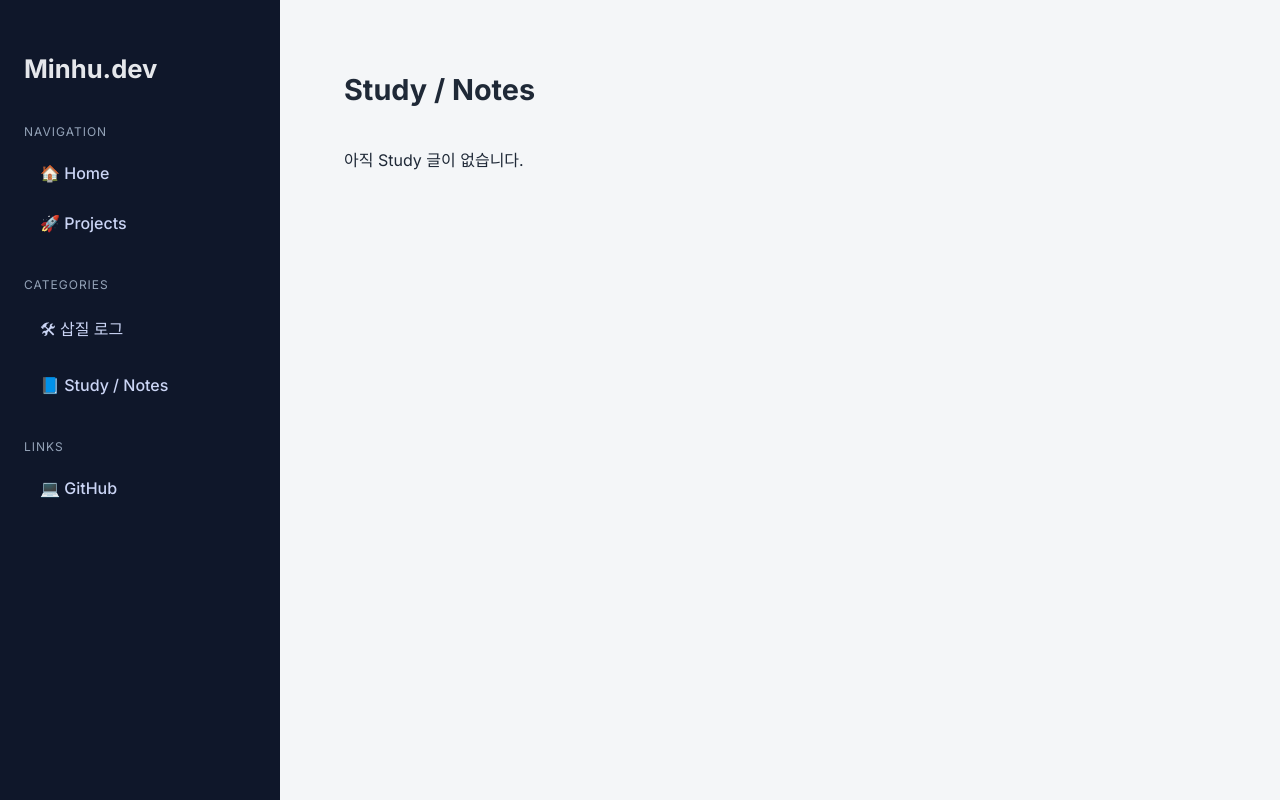
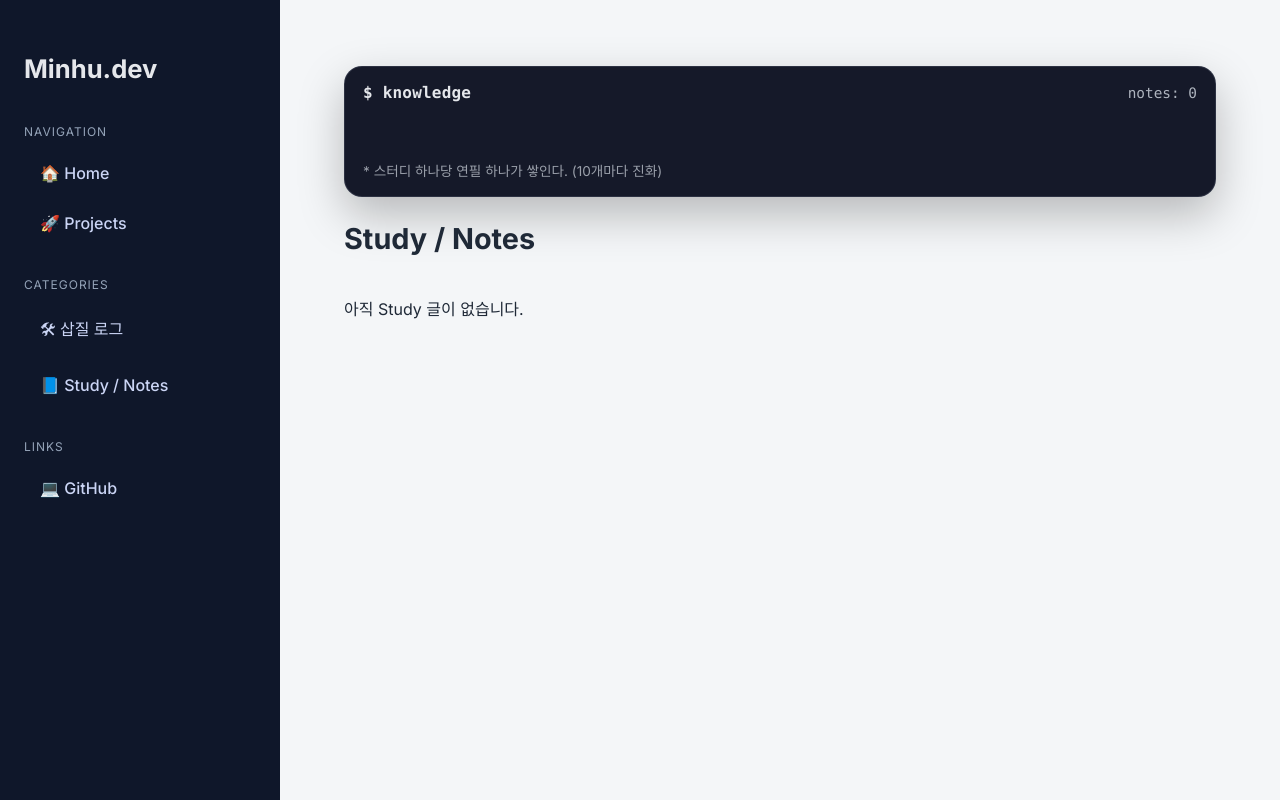
Before and after one commit to MinHu000/Django_blog, a Django app: page /study/ in a window 1280 px wide. Run offline with Django 5.2, Linux system fonts and the light colour scheme; data that the repository does not hold is empty.

Commit message:
Add files via upload

```diff
--- a/blog/templates/blog/base.html
+++ b/blog/templates/blog/base.html
@@ -206,7 +206,7 @@ button.btn {
   display: flex;
   align-items: center;
   justify-content: center;
-  margin-bottom: 120px;
+  margin-bottom: 60px;
 }
 
 .terminal {
@@ -283,6 +283,95 @@ button.btn {
   display: grid;
   gap: 24px;   /* ← 카드 사이 간격 */
 }
+.sandcastle-card{
+  margin-top: 18px;
+  padding: 16px 18px;
+  border-radius: 18px;
+  background: rgba(2, 6, 23, 0.92);
+  border: 1px solid rgba(148,163,184,0.18);
+  box-shadow: 0 18px 45px rgba(0,0,0,0.25);
+  color: #e5e7eb;
+}
+
+.sandcastle-head{
+  display:flex;
+  align-items: baseline;
+  justify-content: space-between;
+  gap: 14px;
+  margin-bottom: 12px;
+}
+
+.sandcastle-title{
+  font-family: ui-monospace, SFMono-Regular, Menlo, Monaco, Consolas, "Liberation Mono", monospace;
+  font-weight: 700;
+  letter-spacing: 0.2px;
+}
+
+.sandcastle-meta{
+  font-family: ui-monospace, SFMono-Regular, Menlo, Monaco, Consolas, "Liberation Mono", monospace;
+  font-size: 0.9rem;
+  color: rgba(226,232,240,0.75);
+}
+.sandcastle-meta .dot{ margin: 0 8px; opacity: 0.6; }
+
+.sandcastle-grid{
+  display:flex;
+  flex-wrap: wrap;
+  gap: 8px;
+  padding: 10px 0 6px;
+  min-height: 36px;
+}
+
+.castle{
+  width: 34px;
+  height: 34px;
+  display:flex;
+  align-items:center;
+  justify-content:center;
+  border-radius: 10px;
+  background: rgba(255,255,255,0.06);
+  border: 1px solid rgba(148,163,184,0.12);
+  transition: transform .12s ease, background .12s ease;
+  user-select:none;
+}
+
+.castle.pop{
+  transform: translateY(-2px) scale(1.06);
+  background: rgba(79,70,229,0.12);
+  border-color: rgba(99,102,241,0.35);
+}
+
+.sandcastle-actions{
+  display:flex;
+  gap: 10px;
+  margin-top: 10px;
+}
+
+.sand-btn{
+  padding: 10px 12px;
+  border-radius: 12px;
+  border: 1px solid rgba(148,163,184,0.18);
+  background: rgba(79,70,229,0.15);
+  color: #e5e7eb;
+  font-weight: 700;
+  cursor: pointer;
+}
+
+.sand-btn:hover{ background: rgba(79,70,229,0.22); }
+
+.sand-btn.ghost{
+  background: rgba(255,255,255,0.06);
+}
+
+.sand-btn.ghost:hover{
+  background: rgba(255,255,255,0.10);
+}
+
+.sandcastle-hint{
+  margin-top: 10px;
+  font-size: 0.85rem;
+  color: rgba(226,232,240,0.65);
+}
 
 </style>
 </head>
@@ -348,9 +437,9 @@ const lines = [
   "minhu",
   "",
   "$ focus",
-  "- Django Admin Customizing",
-  "- Crowd Control Project",
-  "- Study / Debug Logs",
+  "- Learning",
+  "- Building",
+  "- Refining",
   "",
   "$ status",
   "learning & building"
--- a/blog/templates/blog/study_list.html
+++ b/blog/templates/blog/study_list.html
@@ -2,6 +2,33 @@
 {% block title %}Study / Notes{% endblock %}
 
 {% block content %}
+<!-- 📘 Study Progress Terminal -->
+<div class="sandcastle-card mb-5">
+  <div class="sandcastle-head">
+    <div class="sandcastle-title">$ knowledge</div>
+    <div class="sandcastle-meta">
+      notes: {{ study_count }}
+    </div>
+  </div>
+
+  <div class="sandcastle-grid">
+    {% for i in ""|ljust:study_count %}
+      {% if forloop.counter0|divisibleby:20 %}
+        <span class="castle">🖊️</span>
+      {% elif forloop.counter0|divisibleby:10 %}
+        <span class="castle">✒️</span>
+      {% else %}
+        <span class="castle">✏️</span>
+      {% endif %}
+    {% endfor %}
+  </div>
+
+  <div class="sandcastle-hint">
+    * 스터디 하나당 연필 하나가 쌓인다. (10개마다 진화)
+  </div>
+</div>
+
+
 <h2>Study / Notes</h2>
 
 <div class="grid">
--- a/blog/urls.py
+++ b/blog/urls.py
@@ -2,6 +2,7 @@ from django.urls import path
 from . import views
 
 urlpatterns = [
+    path("", views.home, name="home"),
     path("", views.post_list, name="post_list"),
     path("debug/", views.debug_list, name="debug_list"),
     path("debug/<int:pk>/", views.debug_detail, name="debug_detail"),
--- a/blog/views.py
+++ b/blog/views.py
@@ -1,10 +1,11 @@
-
 from django.shortcuts import render
 from .models import Post
 from django.shortcuts import render, get_object_or_404
+
 def post_list(request):
     posts = Post.objects.all().order_by("-created_at")
     return render(request, "blog/post_list.html", {"posts": posts})
+
 
 def debug_list(request):
     posts = Post.objects.filter(category="debug").order_by("-created_at")
@@ -14,6 +15,8 @@ def debug_list(request):
 def debug_detail(request, pk):
     post = get_object_or_404(Post, pk=pk, category="debug")
     return render(request, "blog/debug_detail.html", {"post": post})
+
+
 from django.shortcuts import get_object_or_404, redirect
 from django.contrib.admin.views.decorators import staff_member_required
 
@@ -25,13 +28,60 @@ def post_delete(request, pk):
     # 삭제 후 돌아갈 위치
     return redirect("debug_list")
 
+
 def study_list(request):
     posts = Post.objects.filter(category="study").order_by("-created_at")
     return render(request, "blog/study_list.html", {
         "posts": posts
     })
+
+
 def study_detail(request, pk):
     post = get_object_or_404(Post, pk=pk, category="study")
     return render(request, "blog/study_detail.html", {
         "post": post
     })
+
+
+def debug_list(request):
+    posts = Post.objects.filter(category="debug").order_by("-created_at")
+    sandcastle_count = posts.count()
+
+    return render(request, "blog/debug_list.html", {
+        "posts": posts,
+        "sandcastle_count": sandcastle_count,
+    })
+
+
+def study_list(request):
+    posts = Post.objects.filter(category="study").order_by("-created_at")
+    study_count = posts.count()
+
+    return render(
+        request,
+        "blog/study_list.html",
+        {
+            "posts": posts,
+            "study_count": study_count,
+        }
+    )
+
+
+from django.shortcuts import render
+from blog.models import Post
+from projects.models import Project
+
+
+def home(request):
+    debug_count = Post.objects.filter(category="debug").count()
+    study_count = Post.objects.filter(category="study").count()
+    project_count = Project.objects.count()
+
+    posts = Post.objects.order_by("-created_at")[:3]  # ✅ 추가된 부분 (이거 하나)
+
+    return render(request, "blog/home.html", {
+        "debug_count": debug_count,
+        "study_count": study_count,
+        "project_count": project_count,
+        "posts": posts,  # ✅ 추가된 부분 (이거 하나)
+    })
--- a/mysite/urls.py
+++ b/mysite/urls.py
@@ -20,6 +20,7 @@ from blog import views
 from django.conf import settings
 from django.conf.urls.static import static
 urlpatterns = [
+    path("", include("blog.urls")),
     path("admin/", admin.site.urls),
     path("", include("pages.urls")),# /about, /contact
     path("", views.post_list, name="post_list"),# /
```
Also changed, not shown: blog/templates/blog/debug_list.html (+35 -3 lines), blog/templates/blog/home.html (added, +129 -0 lines), mysite/settings.py (+7 -0 lines), projects/templates/projects/project_list.html (+26 -0 lines), projects/views.py (+13 -0 lines).
